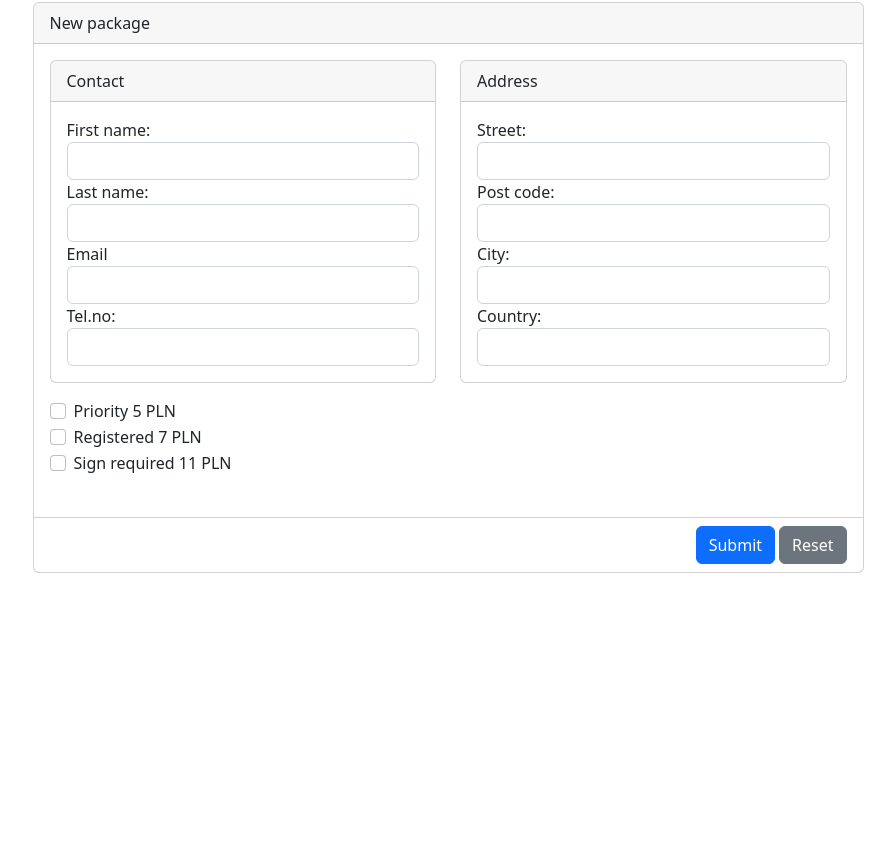
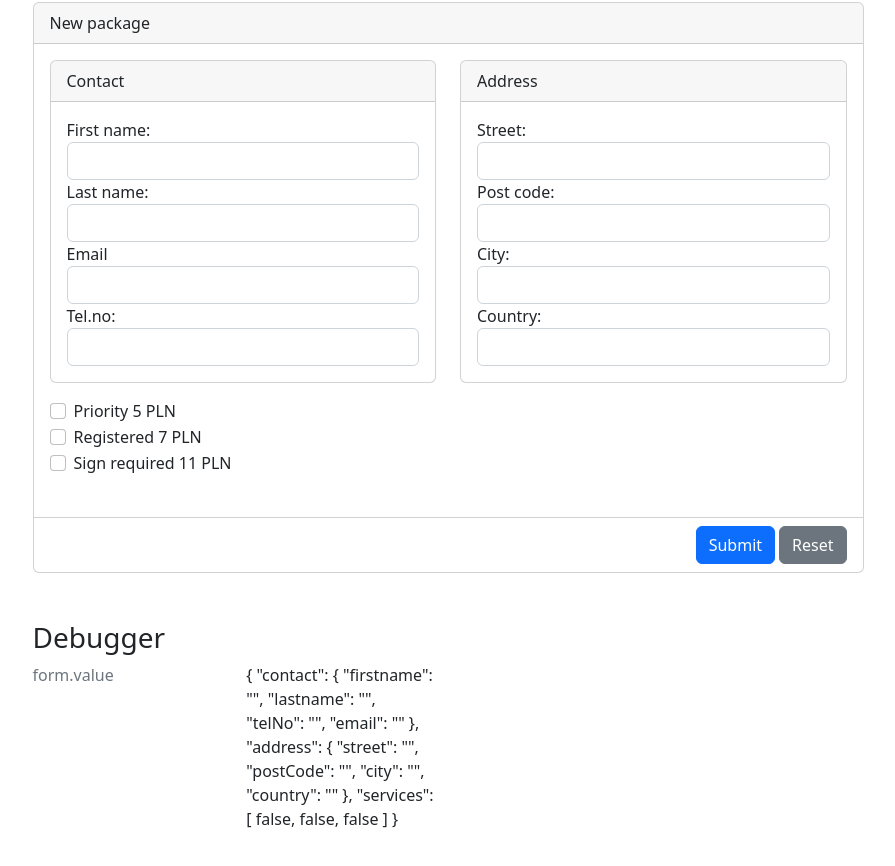
Before and after one commit to devonfw-ng-adv-training/angular-adv-forms-2022-10-26, an Angular app: page / in a window 1280 px wide. Shown: the part 142-1008 px from the top of the page, without its empty margins (192-1087 px from the left). Before the commit the page ends 800 px from the top, so only its background shows below. Built offline with nearby package versions, Linux system fonts and the light colour scheme.

Commit message:
typed form

```diff
--- a/src/app/app.module.ts
+++ b/src/app/app.module.ts
@@ -4,6 +4,7 @@ import { BrowserModule } from '@angular/platform-browser';
 import { AppRoutingModule } from './app-routing.module';
 import { AppComponent } from './app.component';
 import { NewPackageComponent } from './new-package/new-package.component';
+import { ReactiveFormsModule } from '@angular/forms';
 
 @NgModule({
   declarations: [
@@ -12,7 +13,8 @@ import { NewPackageComponent } from './new-package/new-package.component';
   ],
   imports: [
     BrowserModule,
-    AppRoutingModule
+    AppRoutingModule,
+    ReactiveFormsModule
   ],
   providers: [],
   bootstrap: [AppComponent]
--- /dev/null
+++ b/src/app/model/new-package-types.ts
@@ -0,0 +1,21 @@
+import { FormArray, FormControl, FormGroup } from '@angular/forms';
+
+export interface ContactForm {
+  firstname: FormControl<string>;
+  lastname: FormControl<string>;
+  telNo: FormControl<string>;
+  email: FormControl<string>;
+}
+
+export interface AddressForm {
+  street: FormControl<string>;
+  postCode: FormControl<string>;
+  city: FormControl<string>;
+  country: FormControl<string>;
+}
+
+export interface NewPackageForm {
+  contact: FormGroup<ContactForm>;
+  address: FormGroup<AddressForm>;
+  services: FormArray<FormControl<boolean>>
+}
--- a/src/app/new-package/new-package.component.html
+++ b/src/app/new-package/new-package.component.html
@@ -4,35 +4,35 @@
             <div class="card">
                 <div class="card-header">New package</div>
                 <div class="card-body">
-                    <form id="newPostForm" novalidate>
+                    <form id="newPostForm" [formGroup]="newPackageForm" novalidate>
                         <div class="row">
                             <div class="col-6">
                                 <div class="card">
                                     <div class="card-header">Contact</div>
-                                    <div class="card-body">
+                                    <div class="card-body" formGroupName="contact">
                                         <div>
                                             <div class="form-row">
                                                 <div class="form-group">
                                                     <label for="firstname">First name:</label>
-                                                    <input type="text" class="form-control" id="firstname" />
+                                                    <input type="text" class="form-control" id="firstname" formControlName="firstname" />
                                                 </div>
                                             </div>
                                             <div class="form-row">
                                                 <div class="form-group">
                                                     <label for="lastname">Last name:</label>
-                                                    <input type="text" class="form-control" id="lastname" />
+                                                    <input type="text" class="form-control" id="lastname" formControlName="lastname" />
                                                 </div>
                                             </div>
                                             <div class="form-row">
                                                 <div class="form-group">
                                                     <label for="telNo">Email</label>
-                                                    <input type="text" class="form-control" id="email" />
+                                                    <input type="text" class="form-control" id="email" formControlName="email" />
                                                 </div>
                                             </div>
                                             <div class="form-row">
                                                 <div class="form-group">
                                                     <label for="telNo">Tel.no:</label>
-                                                    <input type="text" class="form-control" id="telNo" />
+                                                    <input type="text" class="form-control" id="telNo" formControlName="telNo" />
                                                 </div>
                                             </div>
                                         </div>
@@ -48,25 +48,25 @@
                                             <div class="form-row">
                                                 <div class="form-group">
                                                     <label for="street">Street:</label>
-                                                    <input type="text" class="form-control" id="street" />
+                                                    <input type="text" class="form-control" id="street" formControlName="street" />
                                                 </div>
                                             </div>
                                             <div class="form-row">
                                                 <div class="form-group">
                                                     <label for="city">Post code:</label>
-                                                    <input type="text" class="form-control" id="postCode" />
+                                                    <input type="text" class="form-control" id="postCode" formControlName="postCode" />
                                                 </div>
                                             </div>
                                             <div class="form-row">
                                                 <div class="form-group">
                                                     <label for="city">City:</label>
-                                                    <input type="text" class="form-control" id="city" />
+                                                    <input type="text" class="form-control" id="city" formControlName="city" />
                                                 </div>
                                             </div>
                                             <div class="form-row">
                                                 <div class="form-group">
                                                     <label for="city">Country:</label>
-                                                    <input type="text" class="form-control" id="country" />
+                                                    <input type="text" class="form-control" id="country" formControlName="country" />
                                                 </div>
                                             </div>
                                         </div>
@@ -75,12 +75,12 @@
                             </div>
                         </div>
 
-                        <div class="mt-3">
-                            <div class="form-check" name="services" *ngFor="let service of availableServices; let i = index;">
+                        <div class="mt-3" formArrayName="services">
+                            <div class="form-check" name="services" *ngFor="let serviceCtrl of newPackageForm.controls.services.controls; let i = index;">
                                 <input type="checkbox" class="form-check-input" id="services-{{ i }}" name="services"
-                                    [value]="service.name" />
+                                    [formControl]="serviceCtrl" />
                                 <label class="form-check-label" for="services-{{ i }}">
-                                    {{ service.name }} {{ service.price }} PLN
+                                    {{ availableServices[i].name }} {{ availableServices[i].price }} PLN
                                 </label>
                             </div>
                         </div>
@@ -94,4 +94,14 @@
             </div>
         </div>
     </div>
+
+  <div class="row justify-content-center my-5">
+    <div class="col-9">
+      <h3>Debugger</h3>
+      <div class="row">
+        <div class="col-3 text-muted">form.value</div>
+        <div class="col-3">{{ newPackageForm.value | json }}</div>
+      </div>
+    </div>
+  </div>
 </div>
--- a/src/app/new-package/new-package.component.ts
+++ b/src/app/new-package/new-package.component.ts
@@ -1,6 +1,8 @@
 import { Component, OnInit } from '@angular/core';
 import { AvailabeService } from '../model/availabe-service';
 import { ActivatedRoute } from '@angular/router';
+import { FormBuilder, FormGroup, FormControl, UntypedFormBuilder, FormArray, } from '@angular/forms';
+import { AddressForm, ContactForm, NewPackageForm } from '../model/new-package-types';
 
 @Component({
   selector: 'app-new-package',
@@ -11,12 +13,70 @@ export class NewPackageComponent implements OnInit {
 
   availableServices: AvailabeService[] = [];
 
+  newPackageForm!: FormGroup<NewPackageForm>;
+
   constructor(
-    private readonly activatedRoute: ActivatedRoute
+    private readonly activatedRoute: ActivatedRoute,
+    private readonly formBuilder: FormBuilder,
+    private readonly untypedFormBuilder: UntypedFormBuilder
   ) { }
 
   ngOnInit(): void {
     this.availableServices = this.activatedRoute.snapshot.data['services'];
+
+    const contact = new FormGroup<ContactForm>({
+      firstname: new FormControl('', { nonNullable: true }),
+      lastname: new FormControl('', { nonNullable: true }),
+      telNo: new FormControl('', { nonNullable: true }),
+      email: new FormControl('', { nonNullable: true })
+    });
+
+    const address = new FormGroup<AddressForm>({
+      street: new FormControl('', { nonNullable: true }),
+      postCode: new FormControl('', { nonNullable: true }),
+      city: new FormControl('', { nonNullable: true }),
+      country: new FormControl('', { nonNullable: true }),
+    });
+
+    this.newPackageForm = new FormGroup<NewPackageForm>({
+      contact,
+      address,
+      services: new FormArray<FormControl<boolean>>(this.availableServices.map(s => new FormControl<boolean>(false, { nonNullable: true })))
+    });
+
+    // Typed Forms - FormBuilder
+    // this.newPackageForm = this.formBuilder.nonNullable.group<NewPackageForm>({
+    //   contact: this.formBuilder.group<ContactForm>({
+    //     firstname: this.formBuilder.nonNullable.control(''),
+    //     lastname: this.formBuilder.nonNullable.control(''),
+    //     telNo: this.formBuilder.nonNullable.control(''),
+    //     email: this.formBuilder.nonNullable.control('')
+    //   }),
+    //   address: this.formBuilder.group<AddressForm>({
+    //     street: this.formBuilder.nonNullable.control(''),
+    //     postCode: this.formBuilder.nonNullable.control(''),
+    //     city: this.formBuilder.nonNullable.control(''),
+    //     country: this.formBuilder.nonNullable.control('')
+    //   }),
+    //   services: this.formBuilder.array(this.availableServices.map(s => this.formBuilder.nonNullable.control(false)))
+    // });
+
+    // Untyped Forms - FormBuilder
+    // this.newPackageForm = this.untypedFormBuilder.group({
+    //   contact: this.untypedFormBuilder.group({
+    //     firstname: '',
+    //     lastname: '',
+    //     telNo: '',
+    //     email: ''
+    //   }),
+    //   address: this.untypedFormBuilder.group({
+    //     street: '',
+    //     postCode: '',
+    //     city: '',
+    //     country: ''
+    //   }),
+    //   services: this.untypedFormBuilder.array(this.availableServices.map(s => this.untypedFormBuilder.control(false)))
+    // });
   }
 
 }
```
